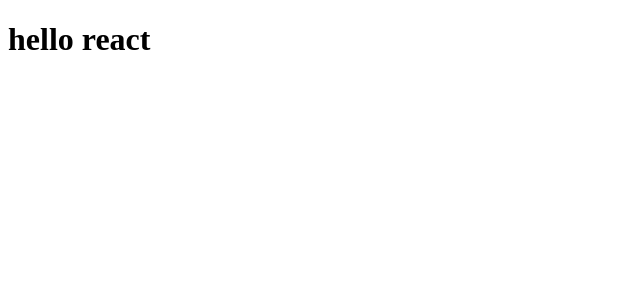
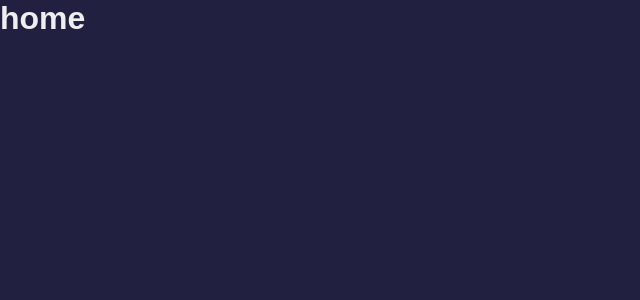
Before and after one commit to Frankam487/app-cinema, a React (Vite) app: page / in a window 1280 px wide. Shown: the top 300 px of the page, without its empty margins (0-640 px from the left). Built offline with nearby package versions, Linux system fonts and the light colour scheme; a web font is replaced by a local one.

Commit message:
header file added

```diff
--- a/package.json
+++ b/package.json
@@ -10,8 +10,11 @@
     "preview": "vite preview"
   },
   "dependencies": {
+    "axios": "^1.7.2",
     "react": "^18.3.1",
-    "react-dom": "^18.3.1"
+    "react-dom": "^18.3.1",
+    "react-router-dom": "^6.25.1",
+    "sass": "^1.77.8"
   },
   "devDependencies": {
     "@types/react": "^18.3.3",
--- a/src/App.jsx
+++ b/src/App.jsx
@@ -1,9 +1,19 @@
+import { BrowserRouter, Route, Routes } from "react-router-dom";
+import Home from "./pages/Home";
+import LikePage from "./pages/LikePage";
+
 const App = () => {
     return (
         <div className="app">
-            <h1>hello react</h1>
+            <BrowserRouter>
+                <Routes>
+                    <Route path="/" element={<Home />} />
+                    <Route path="/coup-de-coeur" element={<LikePage />} />
+                    <Route path="*" element={<Home />} />
+                </Routes>
+            </BrowserRouter>
         </div>
-     );
+    );
 }
 
 export default App;
--- a/src/main.jsx
+++ b/src/main.jsx
@@ -1,7 +1,7 @@
 import React from 'react'
 import ReactDOM from 'react-dom/client'
 import App from './App.jsx'
-
+import "./styles/index.scss";
 
 ReactDOM.createRoot(document.getElementById('root')).render(
   <React.StrictMode>
--- /dev/null
+++ b/src/pages/Home.jsx
@@ -0,0 +1,9 @@
+const Home = () => {
+    return (
+        <div className="home">
+            <h1>home</h1>
+        </div>
+     );
+}
+
+export default Home;
--- /dev/null
+++ b/src/pages/LikePage.jsx
@@ -0,0 +1,9 @@
+const LikePage = () => {
+    return (
+        <div className="user-list-page">
+            <h1>likepage</h1>
+        </div>
+    );
+}
+
+export default LikePage;
```
Also changed, not shown: src/components/headers.jsx (added, +17 -0 lines), 1 other file (tests, documents, lock files or other folders).
